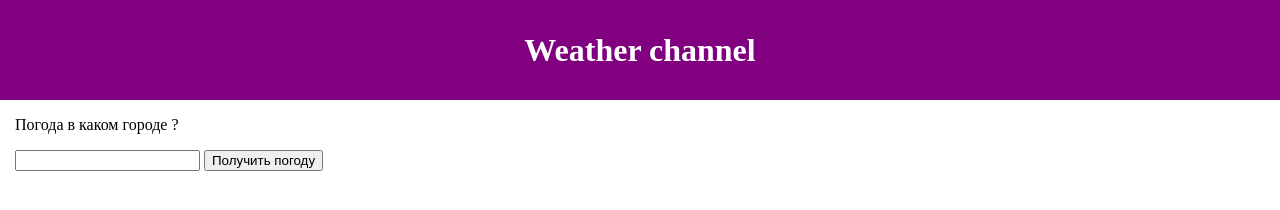
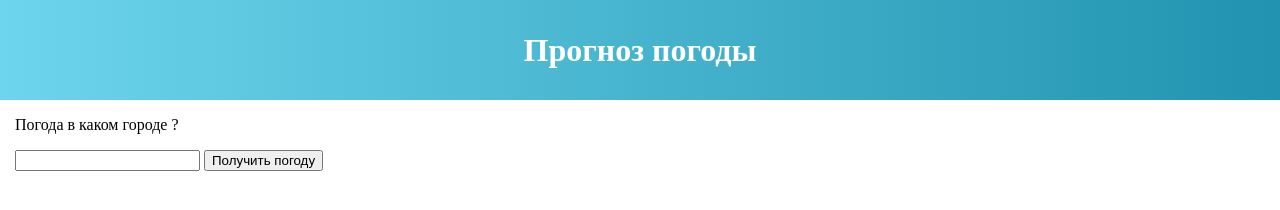
Before and after one commit to AnDreW-Civik/weather, a plain HTML site: page index.html in a window 1280 px wide. Drawn offline with Linux system fonts and the light colour scheme; no server answers.

Commit message:
added new name cite

```diff
--- a/app.js
+++ b/app.js
@@ -149,7 +149,7 @@ buttonWeather.addEventListener("click", function (e) {
 
 document.addEventListener("DOMContentLoaded", function () {
   fetch(
-    `https://api.openweathermap.org/data/2.5/weather?q=Kharkiv&units=metric&APPID=5d066958a60d315387d9492393935c19&lang=ru`
+    `https://api.openweathermap.org/data/2.5/weather?q=Berlin&units=metric&APPID=5d066958a60d315387d9492393935c19&lang=ru`
   )
     .then((response) => response.json())
     .then((data) => new Weather(data, parent).render());
--- a/index.html
+++ b/index.html
@@ -15,7 +15,7 @@
     <!-- <button>Show github avatar</button></div> -->
 
     <header>
-        <h1>Weather channel</h1>
+        <h1>Прогноз погоды</h1>
     </header>
     <div class="border">
         <section class="row article">
--- a/style.css
+++ b/style.css
@@ -9,7 +9,9 @@ h1 {
 }
 
 header {
-  background-color: purple;
+  background: #2193b0;
+  background: -webkit-linear-gradient(to right, #6dd5ed, #2193b0);
+  background: linear-gradient(to right, #6dd5ed, #2193b0);
   color: white;
   text-align: center;
   line-height: 100px;
```
